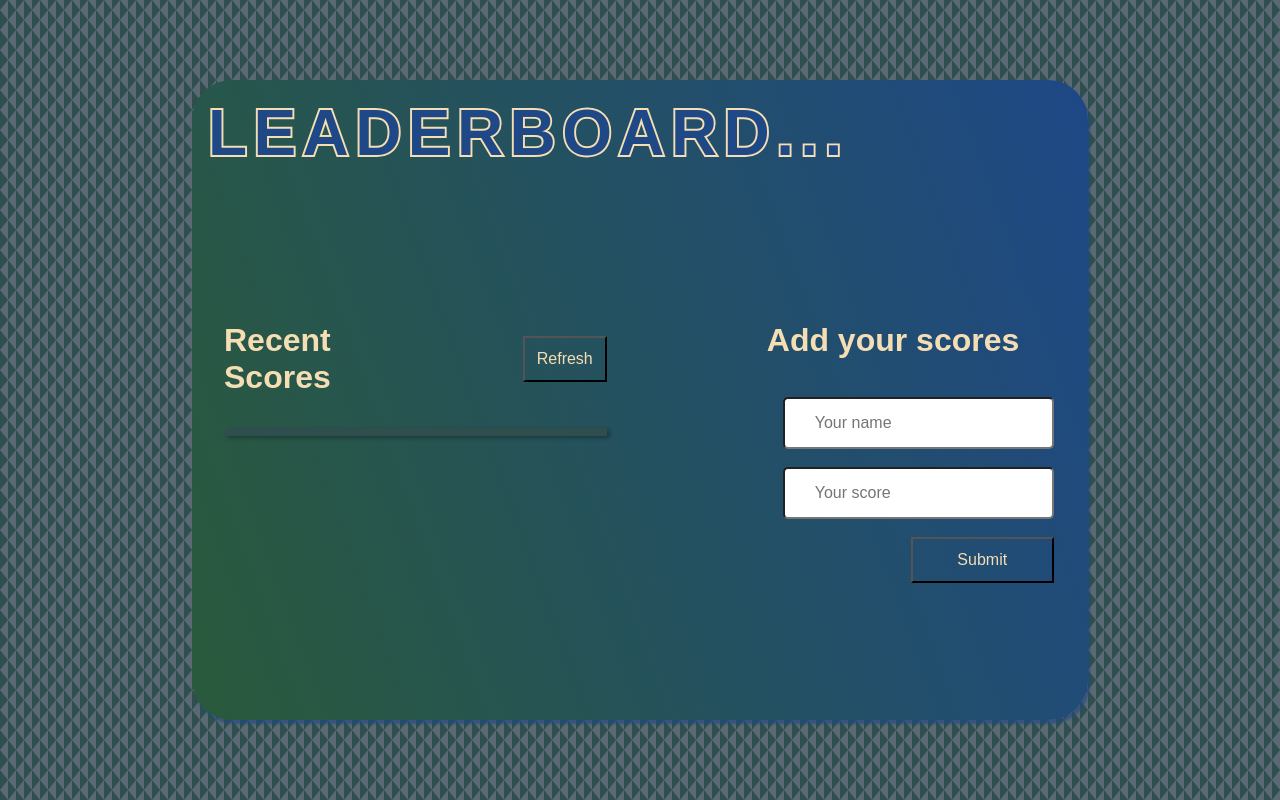
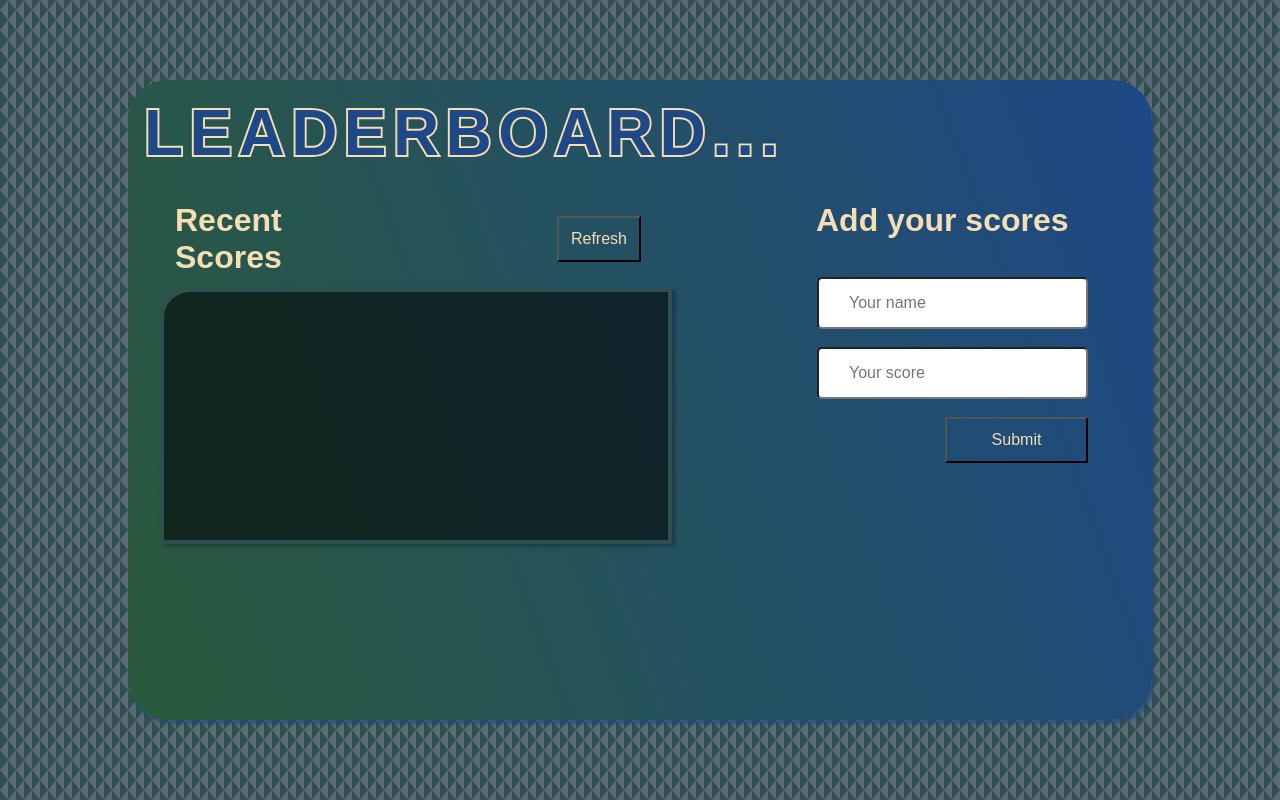
Before and after one commit to saluumaa/Leader-board, a website built with webpack: page src/index.html in a window 1280 px wide. Built offline with nearby package versions, Linux system fonts and the light colour scheme; no server answers.

Commit message:
Fix scorelist box

```diff
--- a/src/style.css
+++ b/src/style.css
@@ -14,9 +14,10 @@ body {
 .main-wrapper {
   background: linear-gradient(70deg, #2a5a3b, #1e4886);
   border-radius: 40px;
-  display: grid;
+  display: block;
   color: whitesmoke;
   width: 100%;
+  height: 100vh;
   box-shadow: 2px 4px 2px #1e488699;
 }
 
@@ -65,6 +66,7 @@ h2 {
   font-size: 2rem;
   font-weight: 600;
   color: wheat;
+  padding-left: 15px;
 }
 
 .container {
@@ -91,9 +93,11 @@ h2 {
 
 .scores {
   border: 4px solid darkslategray;
+  position: fixed;
+  top: 27rem;
+  width: 80%;
   border-top-left-radius: 30px;
-  margin-top: 2rem;
-  max-height: 20%;
+  height: 30%;
   margin-bottom: 4rem;
   overflow: scroll;
   background-color: #00000090;
@@ -105,7 +109,7 @@ h2 {
   padding-bottom: 8px;
   padding-top: 8px;
   padding-left: 10px;
-  font-size: 17px;
+  font-size: 18px;
 }
 
 ul li:nth-child(even) {
@@ -202,7 +206,9 @@ form input {
 
   .scores {
     margin-bottom: 2rem;
-    max-height: 25%;
+    height: 40%;
+    top: 13rem;
+    width: 50%;
   }
 
   .submit {
@@ -218,16 +224,24 @@ form input {
 
 @media only screen and (min-width: 1205px) {
   .main-wrapper {
-    width: 70%;
+    width: 80%;
+    height: 80%;
+    top: 10%;
+    position: fixed;
+    left: 50%;
+    transform: translateX(-50%);
   }
 
   .container {
+    flex-direction: row;
     gap: 8rem;
   }
 
   .scores {
     margin-bottom: 2rem;
-    max-height: 25%;
+    height: 40%;
+    top: 13rem;
+    width: 50%;
   }
 
   .score-header {
```
Also changed, not shown: dist/index.bundle.js.
